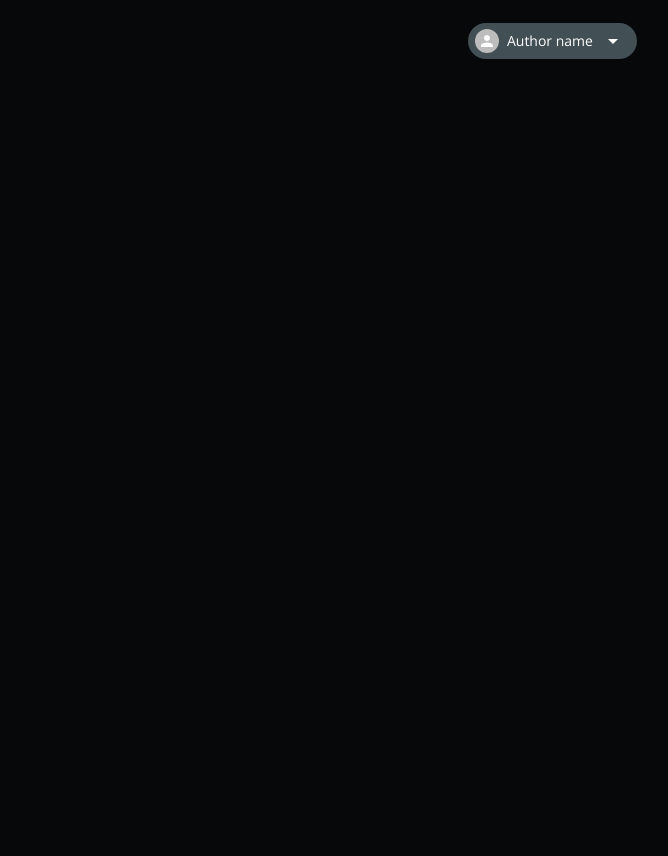
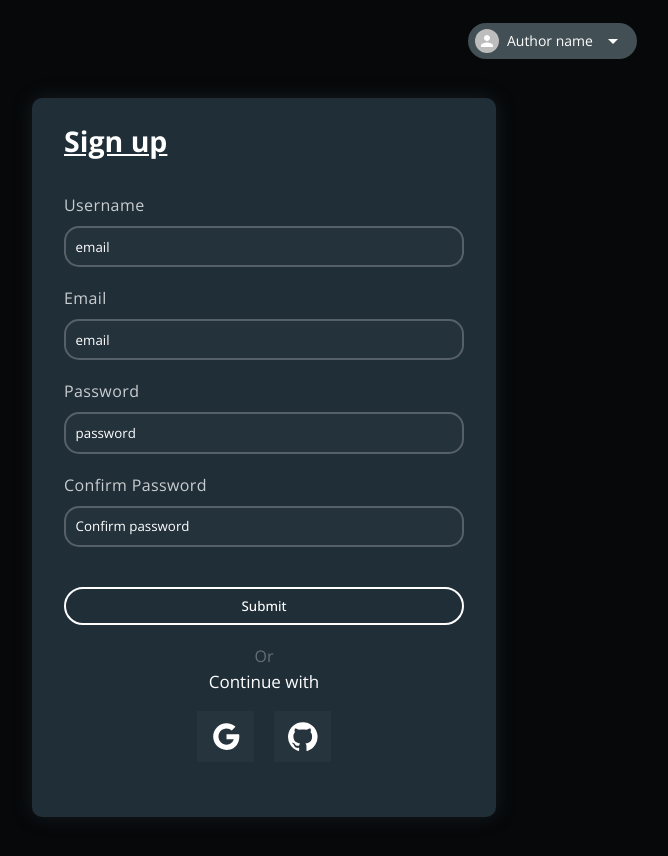
Before and after one commit to karthikq/NestClient, a React (Create React App) app: page /auth/login in a window 1280 px wide. Before the commit this address had no page. Shown: the top 856 px of the page, without its empty margins (376-1044 px from the left). Before the commit the page ends 800 px from the top, so only its background shows below. Built offline with nearby package versions, Linux system fonts and the light colour scheme.

Commit message:
commet ui up

```diff
--- a/src/App.js
+++ b/src/App.js
@@ -9,6 +9,7 @@ import Navbar from "./components/Navbar/Navbar";
 import { Toaster } from "react-hot-toast";
 import { Provider } from "react-redux";
 import { store } from "./store/store";
+import Auth from "./pages/Auth/Auth";
 
 function App() {
   return (
@@ -18,6 +19,7 @@ function App() {
         <Routes>
           <Route path="/" element={<Home />} />
           <Route path="/create/post" element={<Create />} />
+          <Route path="/auth/login" element={<Auth />} />
         </Routes>
         <Toaster />
       </Router>
--- a/src/components/Navbar/Navbar.jsx
+++ b/src/components/Navbar/Navbar.jsx
@@ -41,7 +41,7 @@ const Navbar = () => {
                 </Link>
               </li>
               <li>
-                <Link to="/login">
+                <Link to="/auth/login">
                   <LoginIcon className="dropdown-list_icon" /> Login
                 </Link>
               </li>
--- /dev/null
+++ b/src/pages/Auth/Auth.jsx
@@ -0,0 +1,55 @@
+/** @format */
+
+import React, { useState } from "react";
+import "./auth.styles.scss";
+import GoogleIcon from "@mui/icons-material/Google";
+import GitHubIcon from "@mui/icons-material/GitHub";
+
+const Auth = () => {
+  const [userdetails, setUserDetails] = useState({
+    email: "",
+    password: "",
+    username: "",
+    confirmPassword: "",
+  });
+  return (
+    <div className="auth-container">
+      <div className="auth-contents">
+        <div className="auth-form">
+          <h2>Sign up</h2>
+          <form>
+            <div>
+              <label>Username</label>
+              <input type="text" placeholder="email" />
+            </div>
+            <div>
+              <label>Email</label>
+              <input type="text" placeholder="email" />
+            </div>
+            <div>
+              <label>Password</label>
+              <input type="text" placeholder="password" />
+            </div>
+            <div>
+              <label>Confirm Password</label>
+              <input type="text" placeholder="Confirm password" />
+            </div>
+            <div className="auth-btn-wrapper">
+              <button>Submit</button>
+            </div>
+          </form>{" "}
+          <div className="social-logins">
+            <span>Or</span>
+            <span>Continue with </span>
+            <div className="social-item">
+              <GoogleIcon className="social-icon" />
+              <GitHubIcon className="social-icon" />
+            </div>
+          </div>
+        </div>
+      </div>
+    </div>
+  );
+};
+
+export default Auth;
--- /dev/null
+++ b/src/pages/Auth/auth.styles.scss
@@ -0,0 +1,129 @@
+/** @format */
+
+.auth-container {
+  width: 100%;
+  height: 100vh;
+  box-sizing: border-box;
+  background: #06080a;
+}
+
+.auth-contents {
+  width: 100%;
+  padding: 1rem 0;
+
+  display: flex;
+
+  align-items: center;
+  justify-content: center;
+}
+.auth-form {
+  width: 400px;
+  max-width: 400px;
+  height: auto;
+  background: #202e38;
+  padding: 1.5rem 2rem;
+  border-radius: 10px;
+  padding-bottom: 2.2rem;
+  font-family: "Open Sans", sans-serif;
+  position: relative;
+  box-shadow: 0px 0px 20px #424f5549;
+  h2 {
+    color: white;
+    font-size: 28.5px;
+    margin: 0;
+    text-decoration: underline;
+    margin-bottom: 24px;
+  }
+  form {
+    width: 100%;
+  }
+  div {
+    display: flex;
+
+    flex-direction: column;
+    margin: 10px 0;
+  }
+  label {
+    margin: 10px 0;
+    font-size: 16px;
+    letter-spacing: 0.4px;
+    color: rgba(255, 255, 255, 0.76);
+  }
+  input {
+    font-family: "Open Sans", sans-serif;
+    padding: 0.6rem;
+    color: rgb(255, 255, 255);
+    border: 2px solid rgba(255, 255, 255, 0.226);
+    font-weight: 600;
+    border-radius: 15px;
+    outline: 0;
+    background-color: rgba(255, 255, 255, 0.021);
+    &::placeholder {
+      color: white;
+      font-weight: 400;
+    }
+    &:hover {
+      border: 2px solid white;
+    }
+    &:active {
+      border: 2px solid white;
+    }
+    &:focus {
+      border: 2px solid white;
+    }
+  }
+  button {
+    font-family: "Open Sans", sans-serif;
+    margin-top: 30px;
+    border-radius: 20px;
+    background: transparent;
+    color: white;
+    padding: 0.5rem 0.8rem;
+    cursor: pointer;
+    border: 2px solid white;
+    transition: all 0.5s cubic-bezier(0.19, 1, 0.22, 1);
+    font-weight: 500;
+    margin-bottom: 10px;
+    &:hover {
+      background-color: #098cf7d7;
+      border: 2px solid #098cf7d7;
+    }
+    &:active {
+      transform: scale(0.9);
+    }
+  }
+}
+.social-logins {
+  width: 100%;
+  text-align: center;
+  color: white;
+  span {
+    font-size: 17px;
+  }
+  span:nth-child(1) {
+    margin-bottom: 3px;
+    font-size: 16px;
+    color: rgba(255, 255, 255, 0.308);
+  }
+  .social-item {
+    display: flex;
+    align-items: center;
+    flex-direction: row;
+    justify-content: center;
+    margin-top: 18px;
+    gap: 0 1.2rem;
+    .social-icon {
+      font-size: 2rem;
+      padding: 0.6rem 0.8rem;
+      background-color: rgba(255, 255, 255, 0.027);
+      transition: all 0.5s cubic-bezier(0.19, 1, 0.22, 1);
+      cursor: pointer;
+      &:hover {
+        background-color: #098cf7d7;
+      }
+      &:active {
+        transform: scale(0.95);
+      }
+    }
+  }
+}
--- a/src/pages/Home/Home.jsx
+++ b/src/pages/Home/Home.jsx
@@ -27,7 +27,7 @@ const Home = () => {
   let sortedArr =
     data &&
     [...data].sort(function (a, b) {
-      return new Date(b.date) - new Date(a.date);
+      return new Date(b.created_at) - new Date(a.created_at);
     });
 
   return (
```
